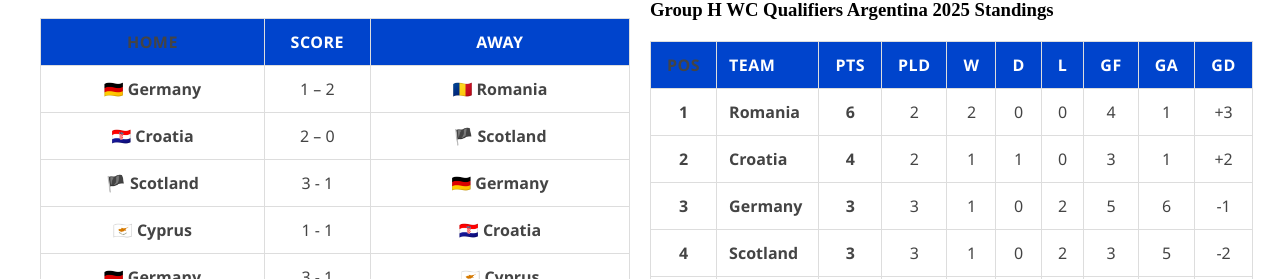
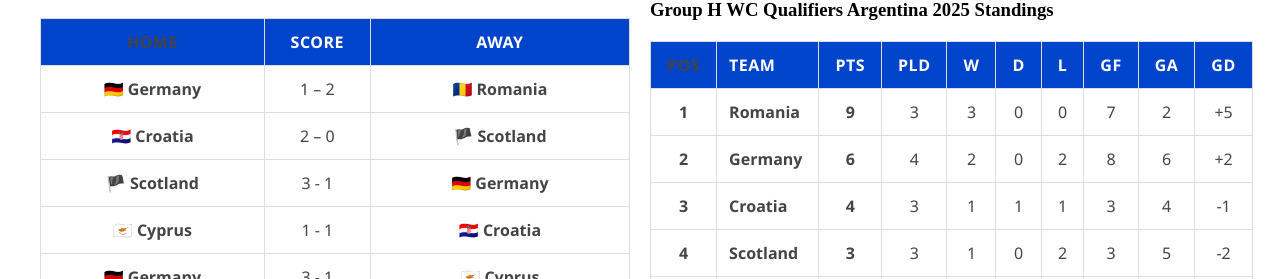
Before and after one commit to MarcusMachado15/whoisgonnawin-clean, a Next.js app: page / in a window 1280 px wide. Shown: the part 4380-4659 px from the top of the page. Built offline with nearby package versions, Linux system fonts and the light colour scheme.

Commit message:
Atualizei classificação do Grupo H com jogos 7 e 8

```diff
--- a/app/page.tsx
+++ b/app/page.tsx
@@ -401,12 +401,12 @@ const groupStandingsEurope: Record<string, Standing[]> = {
   { pos: 5, team: 'Azerbaijan',  played: 3, won: 0, draw: 1, lost: 2, gf:  5, ga: 7,  gd: -2, pts:  1 },
 ],
   'Group H WC Qualifiers Argentina 2025': [
-    { pos: 1, team: 'Romania',   played: 2, won: 2, draw: 0, lost: 0, gf: 4,  ga: 1,  gd: +3, pts: 6 },
-    { pos: 2, team: 'Croatia',   played: 2, won: 1, draw: 1, lost: 0, gf: 3,  ga: 1,  gd: +2, pts: 4 },
-    { pos: 3, team: 'Germany',   played: 3, won: 1, draw: 0, lost: 2, gf: 5,  ga: 6,  gd: -1, pts: 3 },
-    { pos: 4, team: 'Scotland',  played: 3, won: 1, draw: 0, lost: 2, gf: 3,  ga: 5,  gd: -2, pts: 3 },
-    { pos: 5, team: 'Cyprus',    played: 2, won: 0, draw: 1, lost: 1, gf: 2,  ga: 4,  gd: -2, pts: 1 },
-  ],
+  { pos: 1, team: 'Romania',   played: 3, won: 3, draw: 0, lost: 0, gf:  7, ga: 2,  gd: +5, pts:  9 },
+  { pos: 2, team: 'Germany',   played: 4, won: 2, draw: 0, lost: 2, gf:  8, ga: 6,  gd: +2, pts:  6 },
+  { pos: 3, team: 'Croatia',   played: 3, won: 1, draw: 1, lost: 1, gf:  3, ga: 4,  gd: -1, pts:  4 },
+  { pos: 4, team: 'Scotland',  played: 3, won: 1, draw: 0, lost: 2, gf:  3, ga: 5,  gd: -2, pts:  3 },
+  { pos: 5, team: 'Cyprus',    played: 3, won: 0, draw: 1, lost: 2, gf:  3, ga: 7,  gd: -4, pts:  1 },
+],
   'Group A WC Qualifiers Turkey 2024': [
     { pos: 1, team: 'France',          played: 4, won: 2, draw: 1, lost: 1, gf:  8, ga: 5, gd:  3, pts:  7 },
     { pos: 2, team: 'Montenegro',      played: 4, won: 2, draw: 1, lost: 1, gf:  7, ga: 4, gd:  3, pts:  7 },
```
